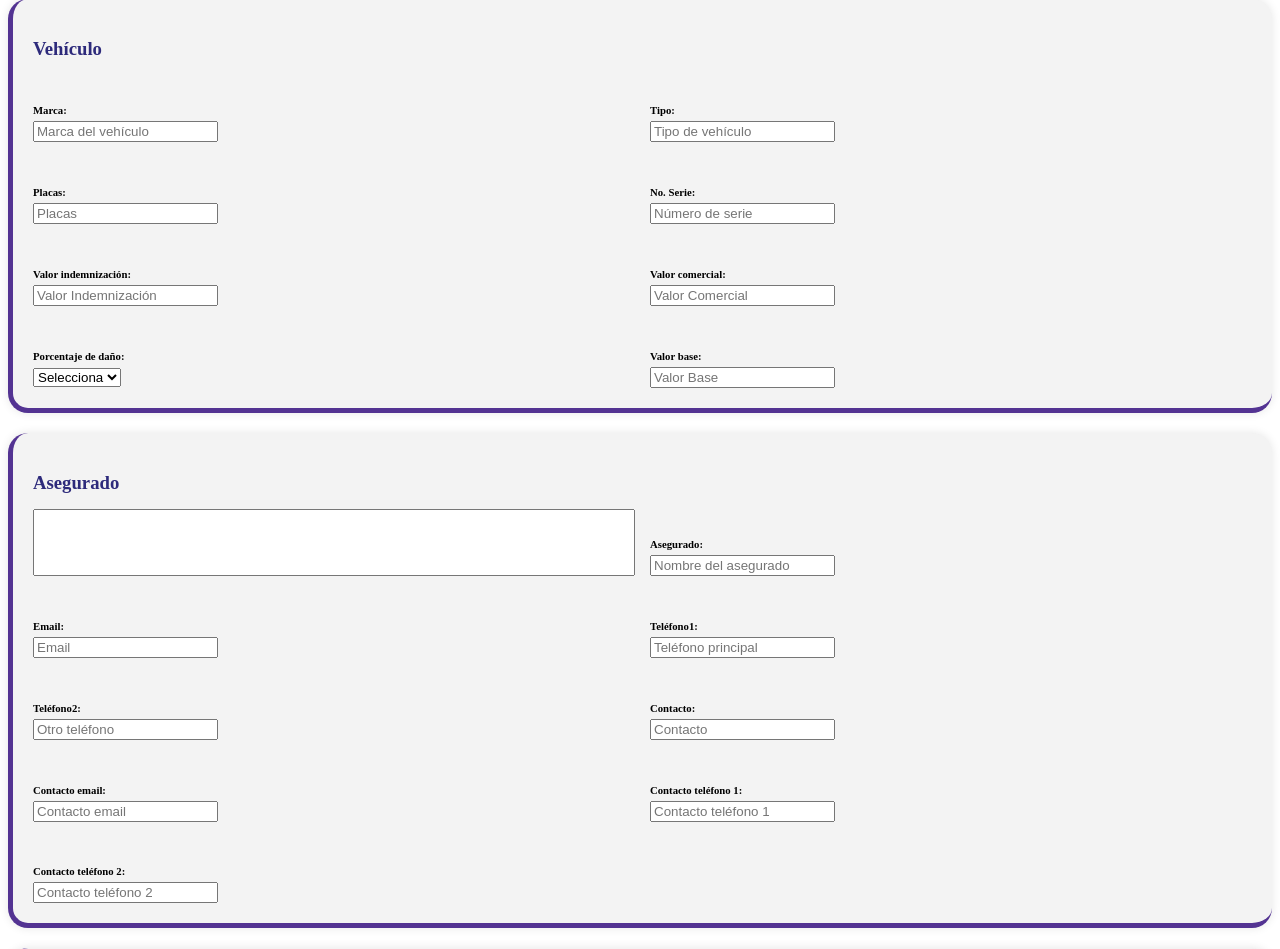
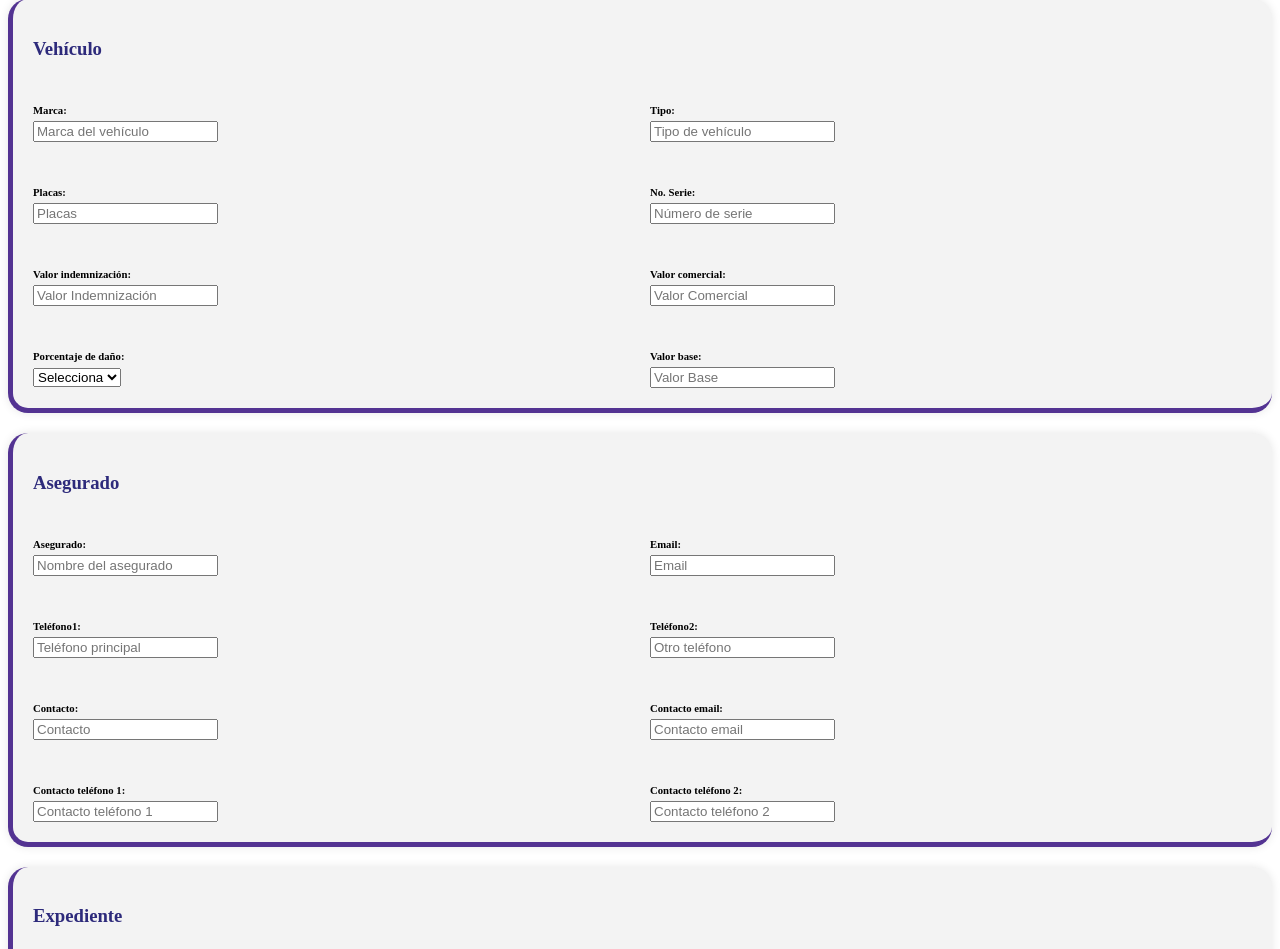
Before and after one commit to PickandCollect/barra-inb, a PHP site: page /tablas.php in a window 1280 px wide. Shown: the part 671-1620 px from the top of the page. Run offline with PHP 8.4, Linux system fonts and the light colour scheme; the visitor is signed in with stand-in values (Sample User, id 1); data that the repository does not hold is empty.

Commit message:
30/12/2024

```diff
--- a/tablas.php
+++ b/tablas.php
@@ -544,7 +544,7 @@ $rol = $_SESSION['rol']; // Recupera el rol del usuario
                                             <h3 id="asegurado-heading" style="cursor: pointer;">Asegurado</h3>
                                             <div id="collapseAsegurado" class="custom-grid-container-editar collapse hide">
                                                 <!-- Campo oculto para el id del asegurado -->
-                                                <input type="hide" id="id_asegurado" name="id_asegurado" value="">
+                                                <input class="invisible" id="id_asegurado" name="id_asegurado" value="">
 
                                                 <div class="custom-form-group-editar form-group">
                                                     <label for="asegurado_ed">
```
